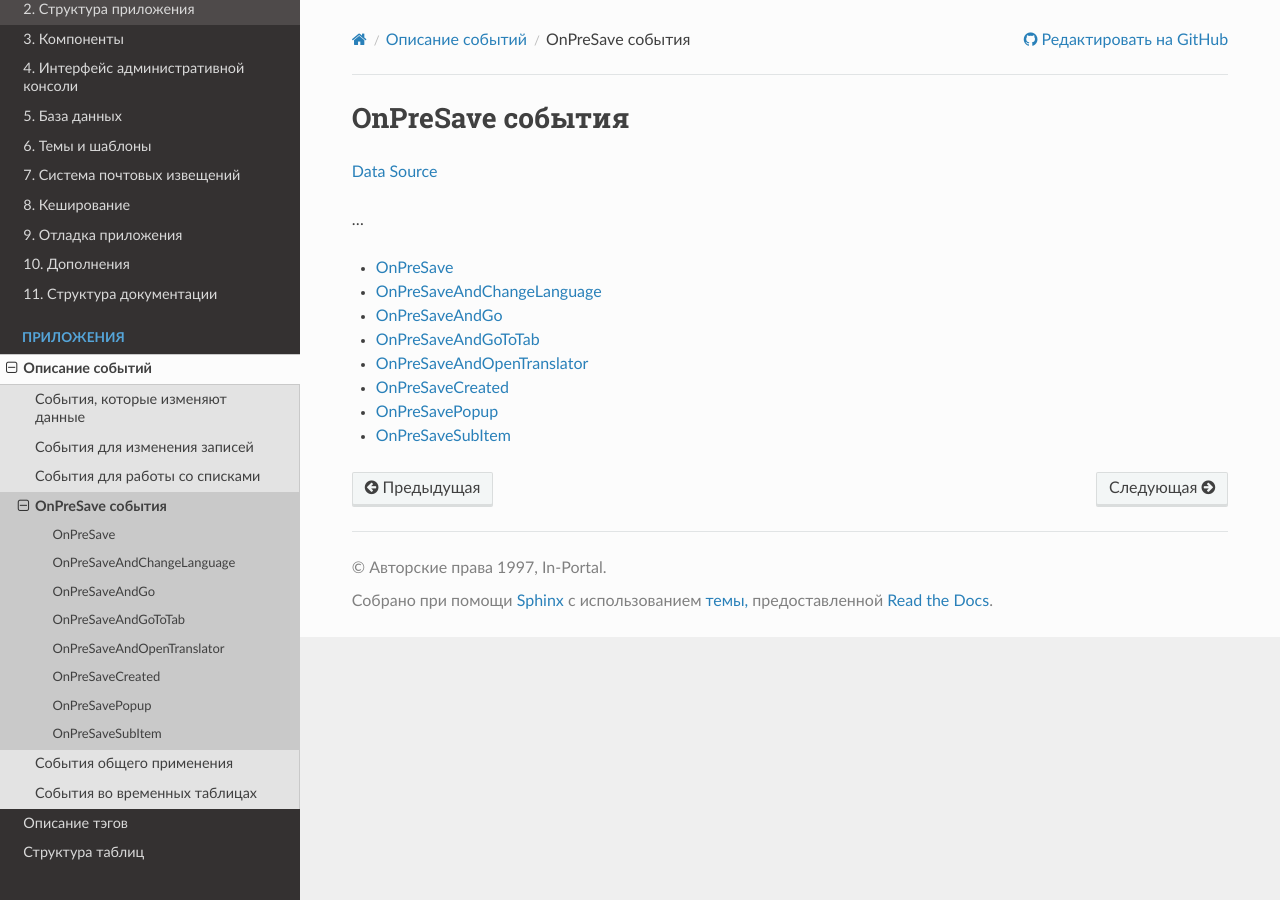
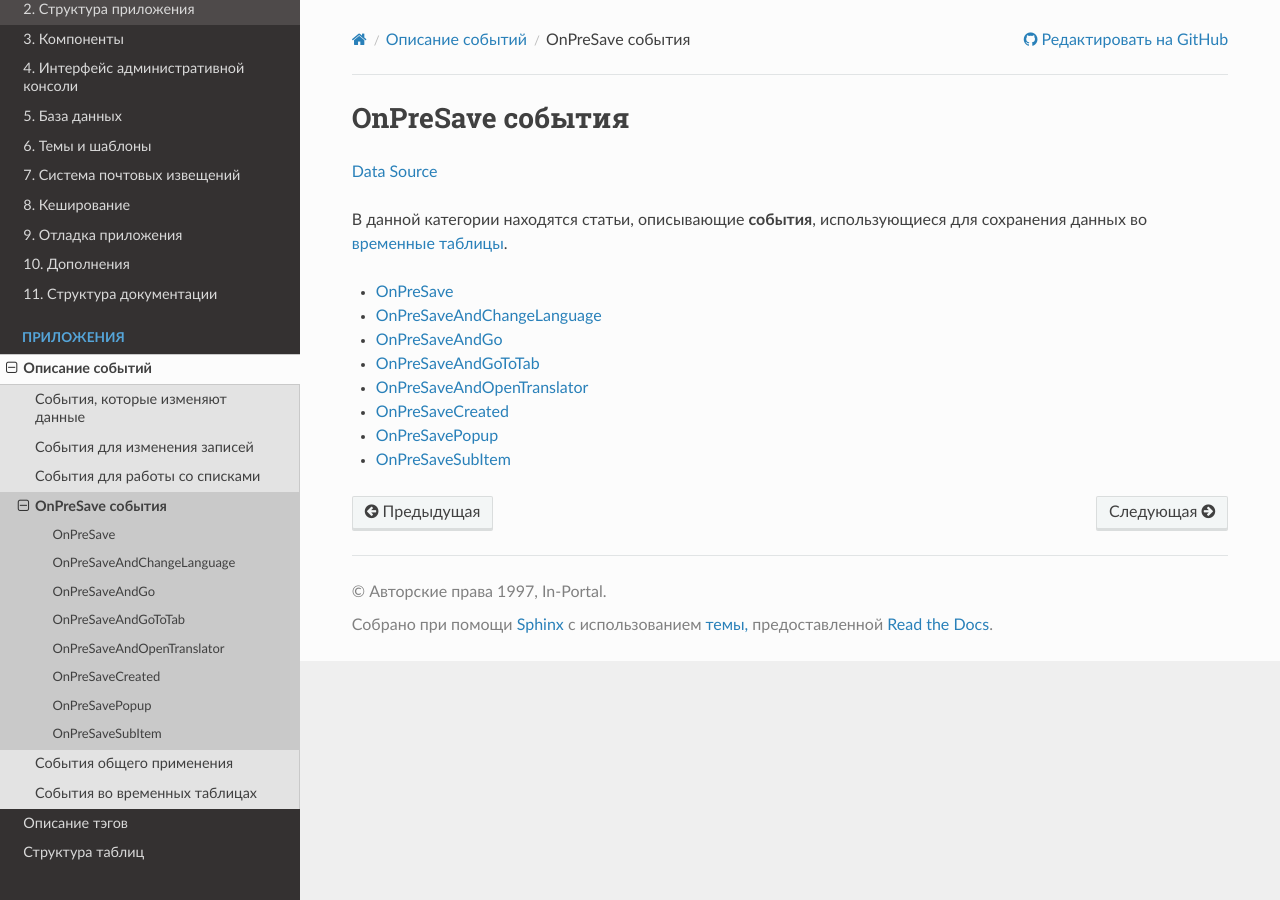
Before and after one commit to in-portal/guide-ru, a Sphinx documentation site: the page built from docs/events/onpresave.rst, in a window 1280 px wide. Built offline with Sphinx 7.4.7 and the Read the Docs theme 3.1.0, drawn with Linux system fonts in a browser that asks for light colours.

Commit message:
Integrated "/events/onpresave.rst"

```diff
--- a/docs/events/onpresave.rst
+++ b/docs/events/onpresave.rst
@@ -2,7 +2,8 @@ OnPreSave события
 *****************
 `Data Source`_
 
-...
+В данной категории находятся статьи, описывающие **события**, использующиеся для
+сохранения данных во :doc:`временные таблицы </database/using_temporary_tables>`.
 
 .. toctree::
    :maxdepth: 1
```
